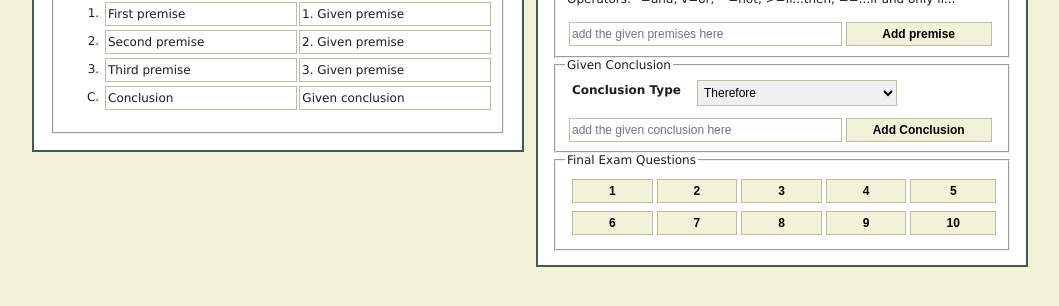
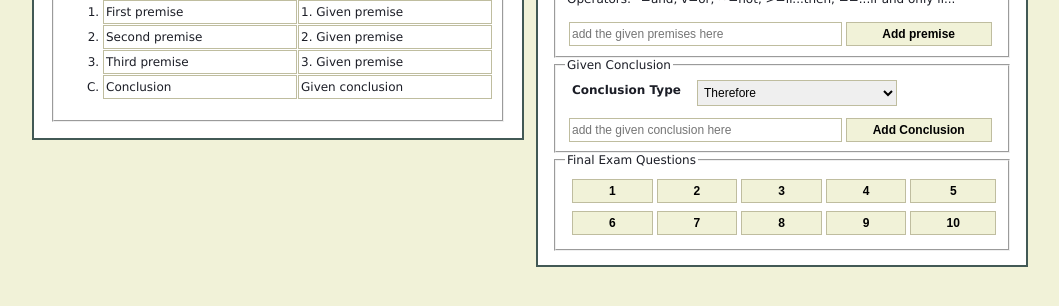
Before and after one commit to TheJKFever/MyLogicProver, a PHP site: page /index.html in a window 1280 px wide. Shown: the part 92-398 px from the top of the page, without its empty margins (110-1169 px from the left). Run offline with PHP 8.4, Linux system fonts and the light colour scheme; some libraries are stand-ins or nearby versions.

Commit message:
changed tables to divs

```diff
--- a/css/style.css
+++ b/css/style.css
@@ -74,18 +74,39 @@ input[type="button"]{
 	width:100%;
 }
 
+
+.proof_item_1{
+	display: inline-block;
+	width: calc(50% - 7px);
+	padding: 4px 2px;
+	border: solid 1px #BFBD9F;
+	margin:0 0 1px 0;
+}
+
+.proof_item_2{
+	width: calc(50% - 7px);
+	padding: 4px 2px;
+	border: solid 1px #BFBD9F;
+	display: inline-block;
+	border-spacing: 2px;
+	margin:0 0 0 1px;
+}
+
 ol {
 	margin-top: 0;
 }
 
 ol table {
-	display:inline-block;
+	width:100%;
 }
 
-ol li table tr td{
+ol li table td{
+	width:50%;
 	padding:4px 2px;
 	border:solid 1px #BFBD9F;
 }
+
+
 
 .submit{
 	width:34%;
@@ -127,17 +148,6 @@ th {
 	background-color: #C2E078;
 	color: #FFFFFF;
 }
-#truthTable{
-	text-align: center;
-	float:right
-}
-
-#truthTableCol{
-	width: -moz-calc(100% - 36px);
-	width: -webkit-calc(100% - 36px);
-	width: -o-calc(100% - 36px);
-	width: calc(100% - 36px);
-}
 
 .ColumnDiv {
 	margin:2px;
--- a/index.html
+++ b/index.html
@@ -51,7 +51,8 @@
 						<td><input type="button" value="3" class="submit" id="fq3"></td>
 						<td><input type="button" value="4" class="submit" id="fq4"></td>
 						<td><input type="button" value="5" class="submit" id="fq5"></td>
-					</tr><tr>
+					</tr>
+					<tr>
 						<td><input type="button" value="6" class="submit" id="fq6"></td>
 						<td><input type="button" value="7" class="submit" id="fq7"></td>
 						<td><input type="button" value="8" class="submit" id="fq8"></td>
@@ -66,11 +67,11 @@
 			<div >
 				<fieldset><legend>Logical Proof</legend>
 					<table style="width:100%;padding-left:40px"><tr><th>Propositions</th><th>Transformation Rules</th></tr></table>
-					<ol id="proofList" style="display:inline-block">
-						<li><table><tr><td>First premise</td><td>1. Given premise</td></tr></table>
-						<li><table><tr><td>Second premise</td><td>2. Given premise</td></tr></table>
-						<li><table><tr><td>Third premise</td><td>3. Given premise</td></tr></table>
-						<li id="conclusionItem" type="A" value="3"><table><tr><td>Conclusion</td><td>Given conclusion</td></tr></table>
+					<ol id="proofList">
+						<li><div class="proof_item_1">First premise</div><div class="proof_item_2">1. Given premise</div></li>
+						<li><div class="proof_item_1">Second premise</div><div class="proof_item_2">2. Given premise</div></li>
+						<li><div class="proof_item_1">Third premise</div><div class="proof_item_2">3. Given premise</div></li>
+						<li id="conclusionItem" type="A" value="3"><div class="proof_item_1">Conclusion</div><div class="proof_item_2">Given conclusion</div></li>
 					</ol>
 				</fieldset>
 			</div>
--- a/js/logicProver.js
+++ b/js/logicProver.js
@@ -108,13 +108,13 @@ var givenProps = 0;
         var tbl = "";
         for (var i = 0; i < propArray.length; i++) {
             if (propArray[i][2][0]==="Given Proposition") {
-                tbl += "<li><table><tr><td>"+propArray[i][1]+"</td><td>"+propArray[i][2][0]+"</td></tr></table></li>";
+                tbl += "<li><div class='proof_item_1'>"+propArray[i][1]+"</div><div class='proof_item_2'>"+propArray[i][2][0]+"</div></li>";
             } else {
-                tbl += "<li><table><tr><td>"+propArray[i][1]+"</td><td>"+(propArray[i][2][1].join(", ")+" "+propArray[i][2][0])+"</td></tr></table></li>";
+                tbl += "<li><div class='proof_item_1'>"+propArray[i][1]+"</div><div class='proof_item_2'>"+(propArray[i][2][1].join(", ")+" "+propArray[i][2][0])+"</div></li>";
             }
         }
         if (concs.length!==0) {
-            tbl += "<li id='conclusionItem' type='A' value='3'><table><tr><td>"+concs[0][1]+"</td><td>"+concs[0][8]+" "+concs[0][2][0]+"</td></tr></table></li>";
+            tbl += "<li id='conclusionItem' type='A' value='3'><div class='proof_item_1'>"+concs[0][1]+"</div><div class='proof_item_2'>"+concs[0][8]+" "+concs[0][2][0]+"</div></li>";
         }
         console.log("Reconstructed Proof Table\n");
         return tbl;
@@ -133,10 +133,10 @@ var givenProps = 0;
         concs = [];
         givenProps = 0;
         $("proofList").innerHTML =
-                "<li><table><tr><td>First premise</td><td>1. Given premise</td><td style='width:50px;text-align:center'>0</td></tr></table>"+
-                "<li><table><tr><td>Second premise</td><td>2. Given premise</td><td style='width:50px;text-align:center'>0</td></tr></table>"+
-                "<li><table><tr><td>Third premise</td><td>3. Given premise</td><td style='width:50px;text-align:center'>0</td></tr></table>"+
-                "<li id='conclusionItem' type='A' value='3'><table><tr><td>Conclusion</td><td>Given conclusion</td><td style='width:50px;text-align:center'>0</td></tr></table>";
+                "<li><div class='proof_item_1'>First premise</div><div class='proof_item_2'>1. Given premise</div></li>"+
+                "<li><div class='proof_item_1'>Second premise</div><div class='proof_item_2'>2. Given premise</div></li>"+
+                "<li><div class='proof_item_1'>Third premise</div><div class='proof_item_2'>3. Given premise</div></li>"+
+                "<li id='conclusionItem' type='A' value='3'><div class='proof_item_1'>Conclusion</div><div class='proof_item_2'>Given conclusion</div></li>";
         $("concForm").style.display = "block";
         $("solveForm").style.display = "none";
         $("submitSolve").value = "Solve";
```
Also changed, not shown: 1 other file.
